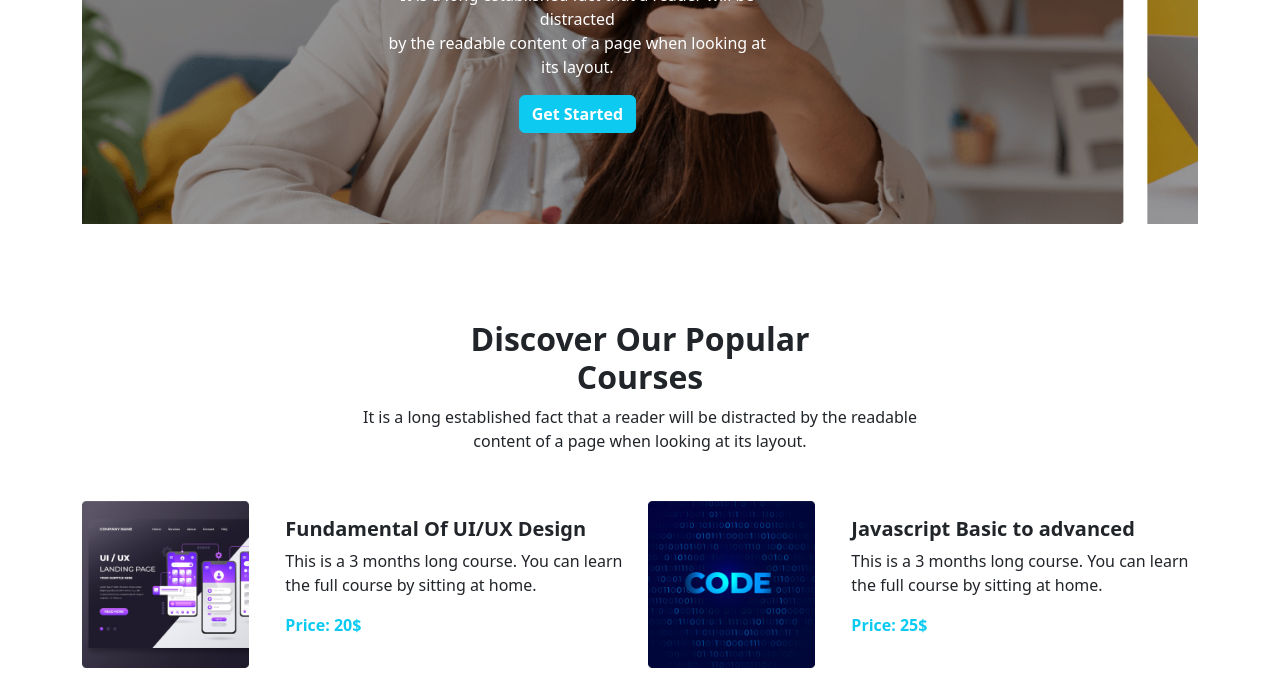
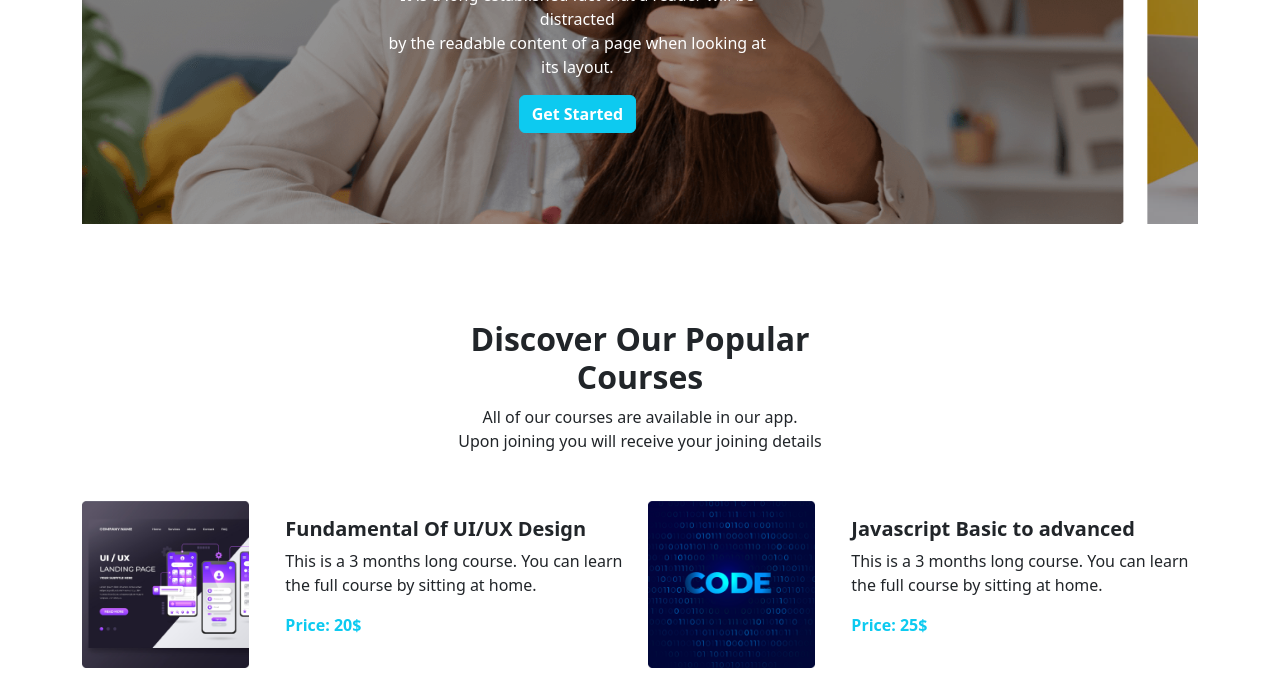
Before and after one commit to Ishrak-Imtiaz/course-station, a plain HTML site: page index.html in a window 1280 px wide. Shown: the part 408-1090 px from the top of the page. Drawn offline with nearby package versions, Linux system fonts and the light colour scheme.

Commit message:
paragraph updated

```diff
--- a/index.html
+++ b/index.html
@@ -109,9 +109,7 @@
         <!-- course heading start  -->
         <section class="container text-center my-5 pt-5">
             <h2 class="fw-bold">Discover Our Popular <br> Courses</h2>
-            <p>It is a long established fact that a reader will be distracted by the readable <br> content of a page
-                when
-                looking at its layout.</p>
+            <p>All of our courses are available in our app. <br>Upon joining you will receive your joining details</p>
         </section>
         <!-- course heading end  -->
         <!-- courses start  -->
@@ -288,8 +286,6 @@
                         </div>
                     </div>
                 </div>
-                <!-- <button type="button" class="btn btn-outline-info bg-white text-info fw-semibold">See More
-                    Courses</button> -->
             </div>
 
 
```
